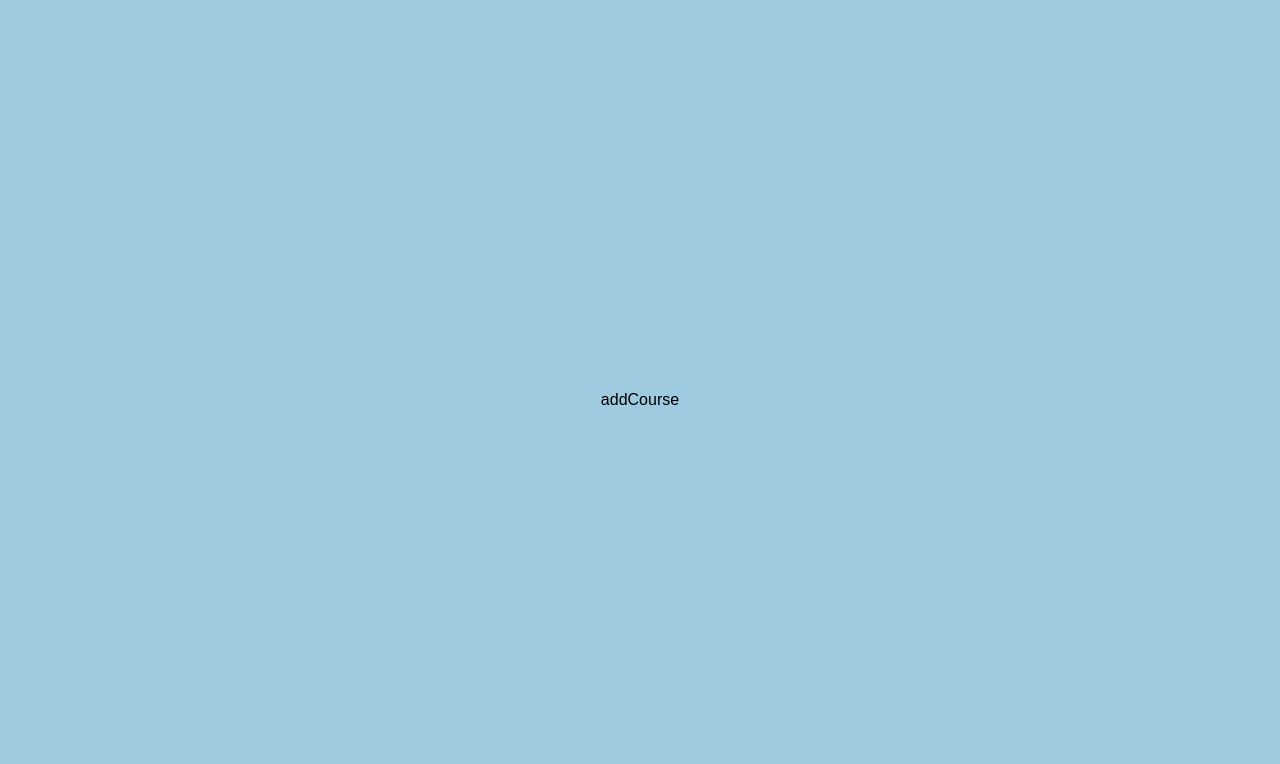
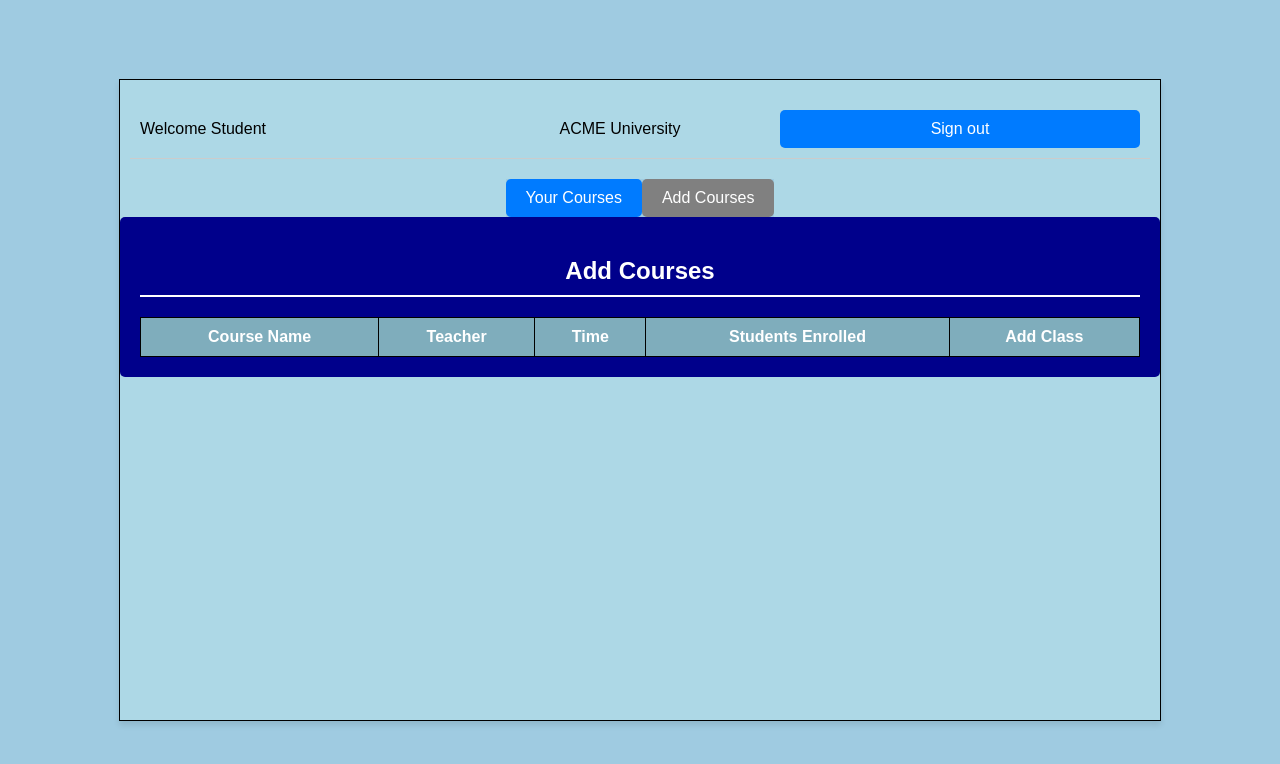
Before and after one commit to HikaruKurusu/Lab-8-Mini-Proj-CSE-108, a React (Create React App) app in the folder lab08/: page /add-course in a window 1280 px wide. Shown: the top 764 px of the page. Built offline with nearby package versions, Linux system fonts and the light colour scheme.

Commit message:
Finished UI for student

```diff
--- a/lab08/src/student_pages/StudentHome.css
+++ b/lab08/src/student_pages/StudentHome.css
@@ -9,16 +9,17 @@ body {
 }
 
 .outerStudentHome {
-    width: 90%;
-    max-width: 800px;
+    width: 1000px; /* Increased width for a bigger box */
+    height: 600px; /* Increased height for a bigger box */
+    max-height: 800px;
     background-color: lightblue;
     display: flex;
     flex-direction: column;
     align-items: center;
-    justify-content: center;
     border: 1px solid #000;
     padding: 20px;
     box-shadow: 0 4px 6px rgba(0, 0, 0, 0.1);
+    position: relative; /* Allows positioning within this container */
 }
 
 .outerStudentHome .outerHeader {
@@ -26,10 +27,20 @@ body {
     display: flex;
     justify-content: space-between;
     align-items: center;
-    margin-bottom: 20px;
     padding: 10px;
     border-bottom: 1px solid #ccc;
+    background-color: lightblue; /* Matches the container's background */
+    position: sticky; /* Makes it stick to the top */
+    top: 0; /* Sticks to the top of the parent container */
+    z-index: 10; /* Ensures it appears above other content */
 }
+.outerStudentHome .outerHeader .left {
+    background-color: lightblue; /* Matches the container's background */
+}
+.outerStudentHome .outerHeader .center {
+    background-color: lightblue; /* Matches the container's background */
+}
+
 
 .outerStudentHome .outerHeader .left,
 .outerStudentHome .outerHeader .center,
@@ -59,9 +70,25 @@ body {
     color: white;
     transition: background-color 0.3s ease;
 }
+.outerStudentHome .lefts {
+    display: inline-flex;
+    align-items: center;
+    justify-content: center;
+    padding: 10px 20px;
+    font-size: 16px;
+    cursor: pointer;
+    border: none;
+    border-radius: 5px;
+    background-color: gray;
+    color: white;
+    transition: background-color 0.3s ease;
+}
 
 .outerStudentHome button:hover {
     background-color: #0056b3;
+}
+.outerStudentHome .lefts:hover {
+    background-color: gray;
 }
 
 .outerStudentHome .innerTeacherHome {
--- a/lab08/src/student_pages/StudentHome.jsx
+++ b/lab08/src/student_pages/StudentHome.jsx
@@ -27,7 +27,7 @@ function StudentHome() {
             </div>
             <div className="Header">
                 <button
-                    className="left"
+                    className="lefts"
                     onClick={() => handleButtonClick('yourCourses')}
                 >
                     Your Courses
--- a/lab08/src/student_pages/addCourse.css
+++ b/lab08/src/student_pages/addCourse.css
@@ -0,0 +1,127 @@
+/* Center everything on the page */
+.outeraddCourseHome body {
+    margin: 0;
+    display: flex;
+    align-items: center;
+    justify-content: center;
+    height: 100vh;
+    font-family: Arial, sans-serif;
+}
+
+.outeraddCourseHome {
+    width: 1000px; /* Increased width for a bigger box */
+    height: 600px; /* Increased height for a bigger box */
+    max-height: 800px;
+    background-color: lightblue;
+    display: flex;
+    flex-direction: column;
+    align-items: center;
+    border: 1px solid #000;
+    padding: 20px;
+    box-shadow: 0 4px 6px rgba(0, 0, 0, 0.1);
+    position: relative; /* Allows positioning within this container */
+}
+
+.outeraddCourseHome .outerHeader {
+    width: 100%;
+    display: flex;
+    justify-content: space-between;
+    align-items: center;
+    padding: 10px;
+    border-bottom: 1px solid #ccc;
+    background-color: lightblue; /* Matches the container's background */
+    position: sticky; /* Makes it stick to the top */
+    top: 0; /* Sticks to the top of the parent container */
+    z-index: 10; /* Ensures it appears above other content */
+}
+.outeraddCourseHome .outerHeader .left {
+    background-color: lightblue; /* Matches the container's background */
+}
+.outeraddCourseHome .outerHeader .center {
+    background-color: lightblue; /* Matches the container's background */
+}
+.outeraddCourseHome .outerHeader .left,
+.outeraddCourseHome .outerHeader .center,
+.outeraddCourseHome .outerHeader .right {
+    flex: 1;
+    text-align: center;
+}
+
+.outeraddCourseHome .outerHeader .left {
+    text-align: left;
+}
+
+.outeraddCourseHome .outerHeader .right {
+    text-align: right;
+}
+
+/* Other styles remain unchanged */
+
+
+.outeraddCourseHome button {
+    display: inline-flex;
+    align-items: center;
+    justify-content: center;
+    padding: 10px 20px;
+    font-size: 16px;
+    cursor: pointer;
+    border: none;
+    border-radius: 5px;
+    background-color: #007BFF;
+    color: white;
+    transition: background-color 0.3s ease;
+}
+
+.outeraddCourseHome .rights {
+    display: inline-flex;
+    align-items: center;
+    justify-content: center;
+    padding: 10px 20px;
+    font-size: 16px;
+    cursor: pointer;
+    border: none;
+    border-radius: 5px;
+    background-color: gray;
+    color: white;
+    transition: background-color 0.3s ease;
+}
+.outeraddCourseHome button:hover {
+    background-color: #0056b3;
+}
+.outeraddCourseHome .rights:hover {
+    background-color: gray;
+}
+
+.outeraddCourseHome .innerTeacherHome {
+    width: 100%;
+    background-color: darkblue;
+    color: white;
+    padding: 20px;
+    border-radius: 5px;
+}
+
+.outeraddCourseHome .innerHeader {
+    text-align: center;
+    margin-bottom: 20px;
+    font-size: 24px;
+    border-bottom: 2px solid white;
+    padding-bottom: 10px;
+}
+
+.outeraddCourseHome .courses {
+    width: 100%;
+    border-collapse: collapse;
+    margin-top: 10px;
+}
+
+.outeraddCourseHome .courses th,
+.outeraddCourseHome .courses td {
+    border: 1px solid #000000;
+    padding: 10px;
+    text-align: left;
+}
+
+.outeraddCourseHome .courses th {
+    background-color: #7fadbc;
+    text-align: center;
+}
--- a/lab08/src/student_pages/addCourse.jsx
+++ b/lab08/src/student_pages/addCourse.jsx
@@ -1,9 +1,60 @@
-import React from 'react'
+import React, { useState } from 'react';
+import { useNavigate } from 'react-router-dom';
+import './addCourse.css';
 
-function addCourse() {
+function AddCourse() {
+  const [name, setName] = useState('Student');
+  const navigate = useNavigate();
+
+  const handleButtonClick = (buttonName) => {
+    if (buttonName === 'addCourses') {
+      alert('Already in add courses');
+    } else if (buttonName === 'yourCourses') {
+      navigate('/student-home');
+    } else if (buttonName === 'signOut') {
+      alert('Signing out...');
+    }
+  };
+
   return (
-    <div>addCourse</div>
-  )
+    <div className="outeraddCourseHome">
+      <div className="outerHeader">
+        <span className="left">Welcome {name}</span>
+        <span className="center">ACME University</span>
+        <button className="right" onClick={() => handleButtonClick('signOut')}>
+          Sign out
+        </button>
+      </div>
+      <div className="Header">
+        <button
+          className="left"
+          onClick={() => handleButtonClick('yourCourses')}
+        >
+          Your Courses
+        </button>
+        <button
+          className="rights"
+          onClick={() => handleButtonClick('addCourses')}
+        >
+          Add Courses
+        </button>
+      </div>
+      <div className="innerTeacherHome">
+        <h2 className="innerHeader">Add Courses</h2>
+        <table className="courses">
+          <thead>
+            <tr>
+              <th>Course Name</th>
+              <th>Teacher</th>
+              <th>Time</th>
+              <th>Students Enrolled</th>
+              <th>Add Class</th>
+            </tr>
+          </thead>
+        </table>
+      </div>
+    </div>
+  );
 }
 
-export default addCourse
+export default AddCourse;
```
